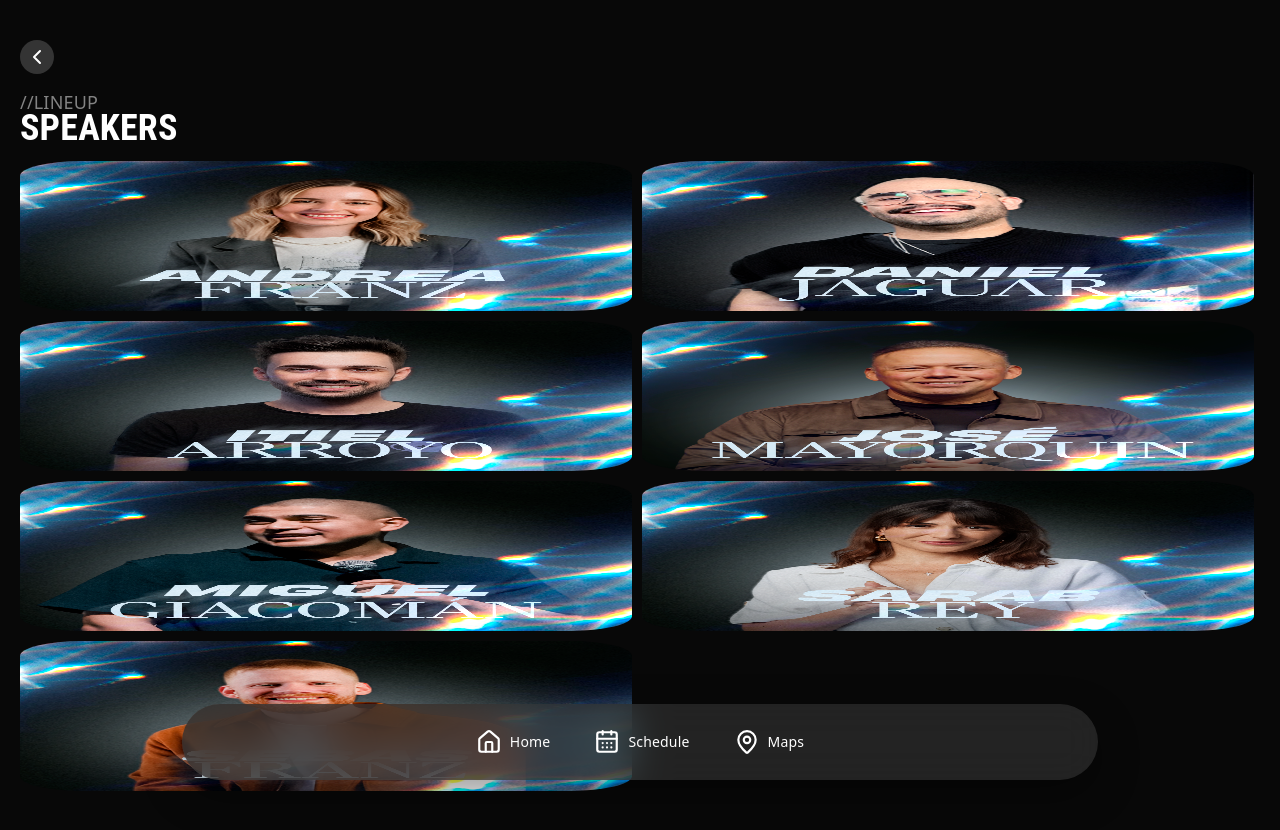
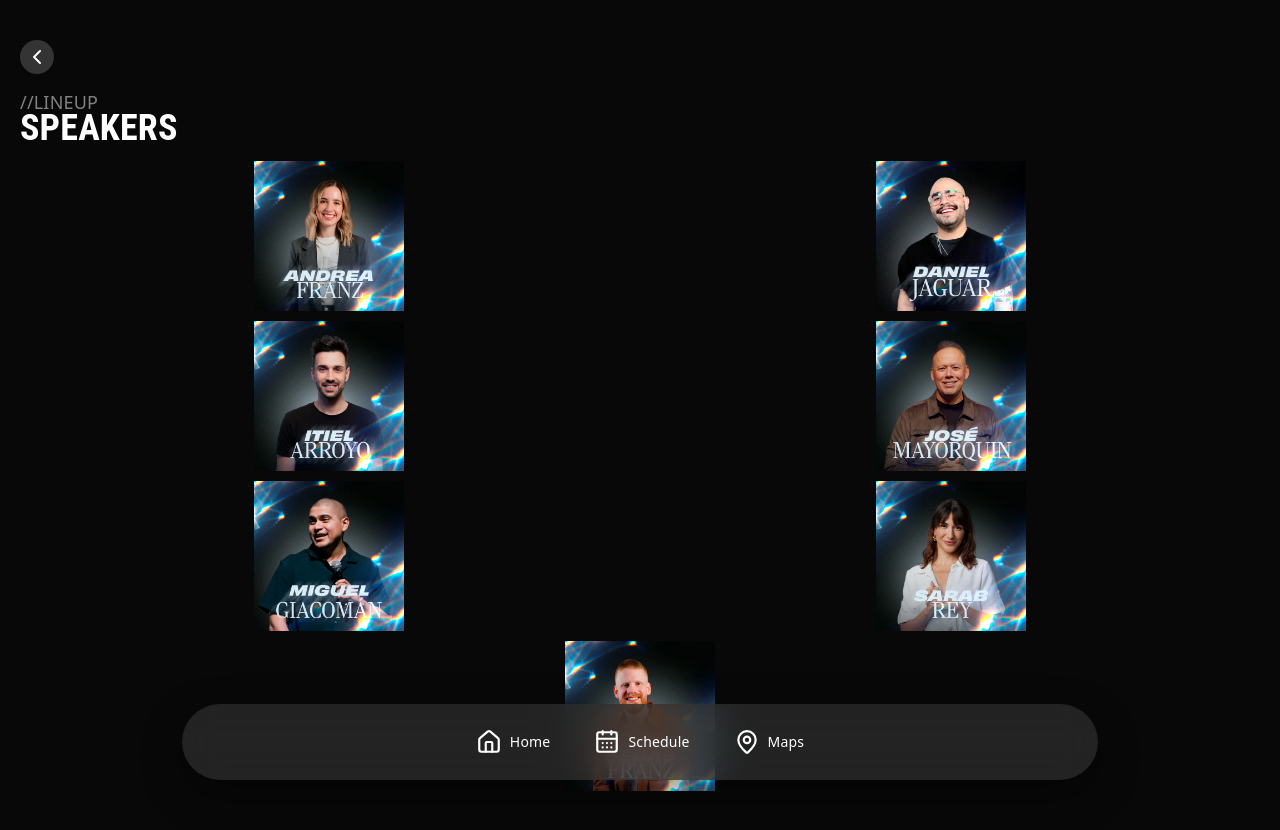
Before and after one commit to serchnm/collide2026, a React (Vite) app: page /collide2026/speakers in a window 1280 px wide. Shown: the top 830 px of the page. Built offline with nearby package versions, Linux system fonts and the light colour scheme.

Commit message:
adding update

```diff
--- a/src/components/speakersCards/speakerCards.css
+++ b/src/components/speakersCards/speakerCards.css
@@ -2,6 +2,7 @@
   margin-top: 20px;
   display: flex;
   flex-wrap: wrap;
+  justify-content: center;
   gap: 10px;
 }
 .speakerCards > * {
@@ -9,4 +10,5 @@
 }
 .speakerCards img {
   border-radius: 10%;
+  object-fit: contain;
 }
--- a/src/components/speakersCards/speakerCards.jsx
+++ b/src/components/speakersCards/speakerCards.jsx
@@ -6,7 +6,7 @@ const speakerCards = () => {
   return(
     <div className='speakerCards'>
       {speakers.map((data) => (
-        <img key={data.key} src={data.src} height={150} />
+        <img key={data.key} src={data.src} height={150} loading="lazy" alt={`pastor-${data.key}`} />
       ))}
     </div>
   )
```
